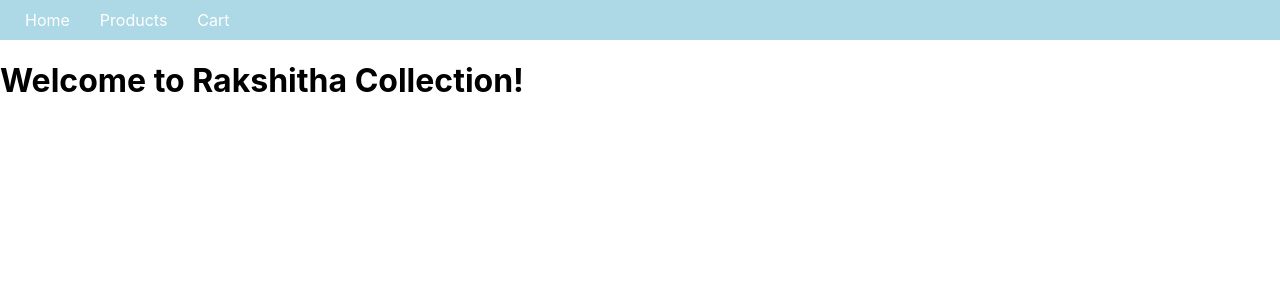
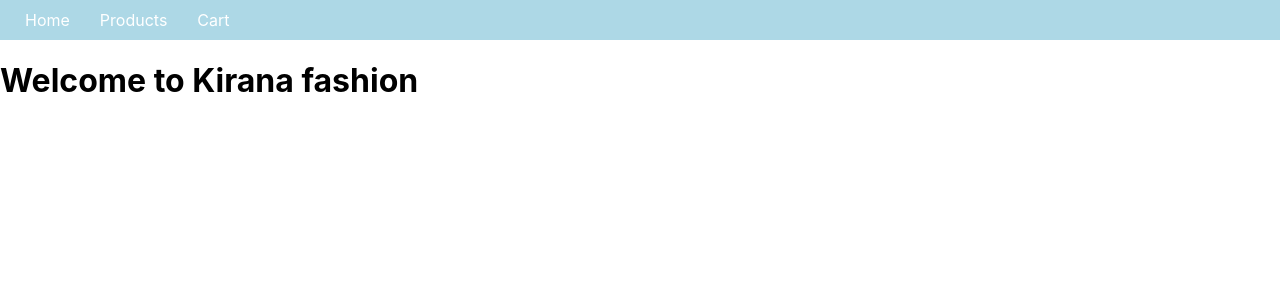
Before and after one commit to Sakthivelan2005/e-commerce, a React (Create React App) app: page / in a window 1280 px wide. Shown: the top 300 px of the page. Built offline with nearby package versions, Linux system fonts and the light colour scheme.

Commit message:
Initial Commit

```diff
--- a/src/App.js
+++ b/src/App.js
@@ -6,7 +6,7 @@ function App() {
     <Router>
     <Navbar />
       <Routes>
-        <Route path="/" element={<h1>Welcome to Rakshitha Collection!</h1>} />
+        <Route path="/" element={<h1>Welcome to Kirana fashion</h1>} />
         <Route path="/products" element={ <ProductList />  } />
         <Route path="/cart" element={<h1>Cart Page</h1>} />
        </Routes>
--- a/src/Pages/ProductList.js
+++ b/src/Pages/ProductList.js
@@ -1,4 +1,5 @@
 import { useEffect, useState } from 'react';
+import loading from './Animations/Loading.gif';
 
 function ProductList() {
   const [products, setProducts] = useState([]);
@@ -21,7 +22,7 @@ function ProductList() {
    (async () => await fetchItem())()
   }, []);
 
-  return (isLoading === true)? <img src='./Animations/Loading.gif' alt='Loading...' /> : (
+  return (isLoading === true)? <img src={loading} alt='Loading...' /> : (
     <div>
       <h2>Products</h2>
       <ul>
```
